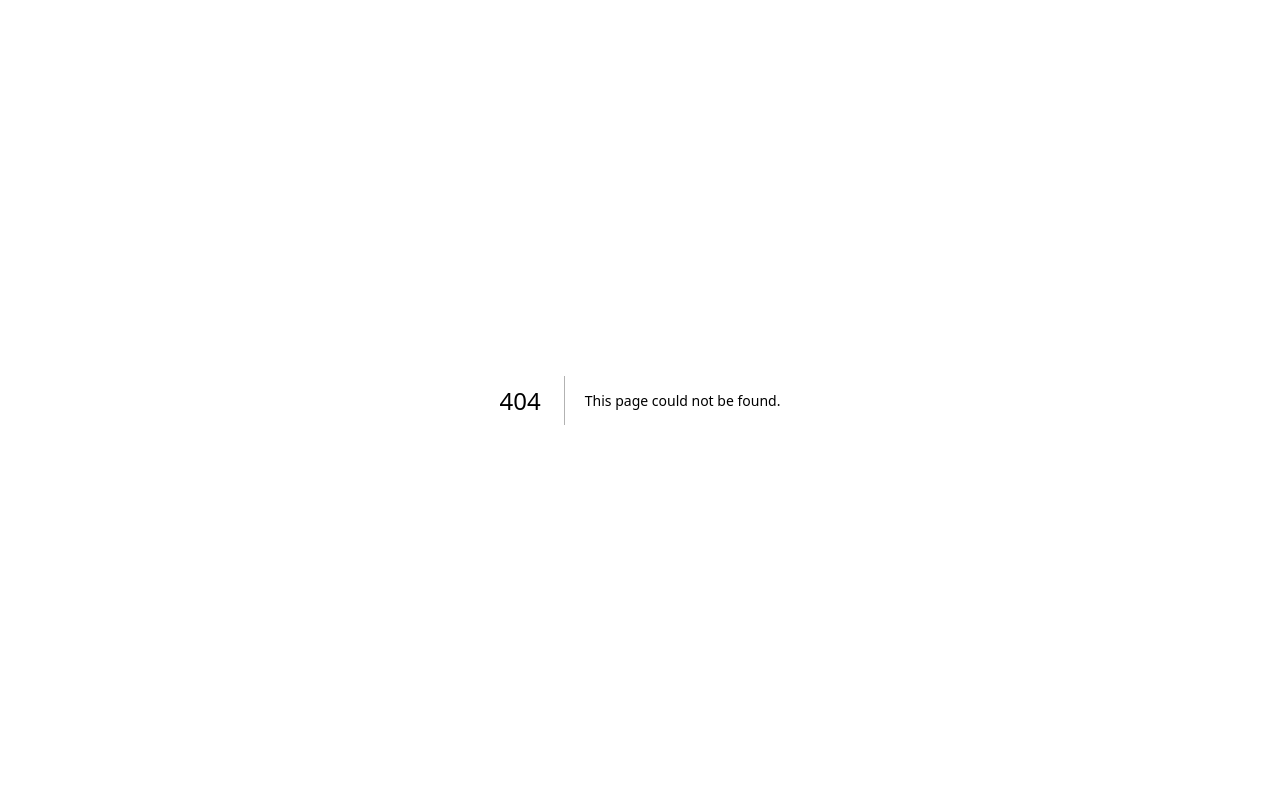
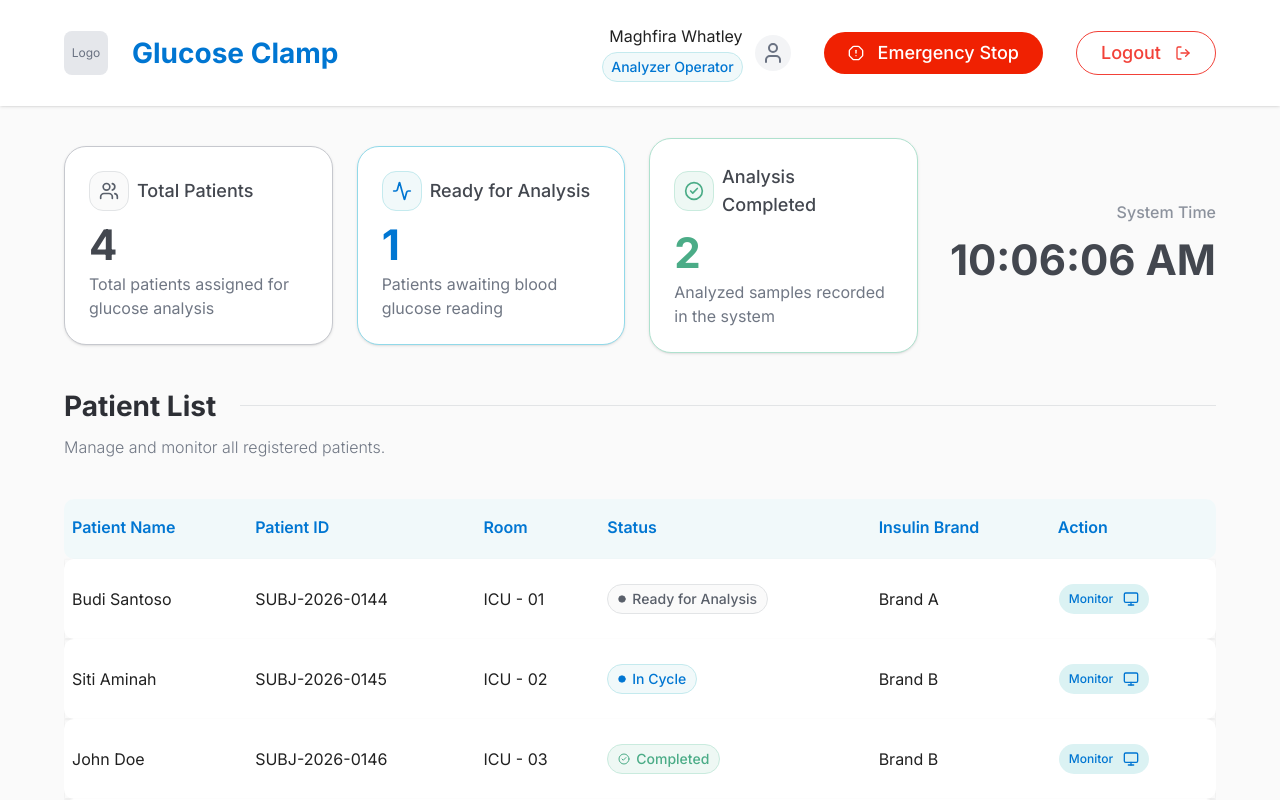
Before and after one commit to adrianeka/glucose-clamp-fe, a Next.js app: page /measurement in a window 1280 px wide. Before the commit this address had no page. Built offline with nearby package versions, Linux system fonts and the light colour scheme.

Commit message:
refactor(navbar-measurement): change page location

```diff
--- a/app/measurement/[id]/page.tsx
+++ b/app/measurement/[id]/page.tsx
@@ -1,12 +1,15 @@
-import { TopNavigation } from "@/features/measurement-list/components/TopNavigation";
+import { TopNavigation } from "@/components/ui/TopNavigation";
 import { PatientSidebar } from "@/features/measurement-detail/components/PatientSidebar";
 import { MeasurementDashboard } from "@/features/measurement-detail/components/MeasurementDashboard";
 
 export default function MeasurementDetailPage() {
+  const currentUser = {
+    role: "Analyzer Operator"
+  };
   return (
     <main className="h-screen w-full bg-[#FAFAFA] flex flex-col font-sans overflow-hidden">
       <div className="shrink-0 z-50 relative">
-        <TopNavigation />
+        <TopNavigation operatorRole={currentUser.role} />
       </div>
 
       <div className="flex w-full flex-1 overflow-hidden">
--- a/app/page.tsx
+++ b/app/measurement/page.tsx
@@ -1,12 +1,15 @@
-import { TopNavigation } from "@/features/measurement-list/components/TopNavigation";
+import { TopNavigation } from "@/components/ui/TopNavigation";
 import { DashboardStats } from "@/features/measurement-list/components/DashboardStats";
 import { PatientTable } from "@/features/measurement-list/components/PatientTable";
 
 export default function MeasurementListPage() {
+  const currentUser = {
+    role: "Analyzer Operator"
+  };
   return (
     <main className="h-screen w-full bg-[#FAFAFA] flex flex-col font-sans overflow-hidden">
       <div className="shrink-0 z-50 relative">
-        <TopNavigation />
+        <TopNavigation operatorRole={currentUser.role} />
       </div>
 
       <div className="flex-1 w-full max-w-[1728px] mx-auto flex flex-col overflow-y-auto">
--- a/features/measurement-list/components/TopNavigation.tsx
+++ b/components/ui/TopNavigation.tsx
@@ -1,7 +1,15 @@
 import { Button } from "@/components/ui/button";
 import { AlertOctagon, LogOut, User } from "lucide-react";
 
-export function TopNavigation() {
+interface TopNavigationProps {
+  operatorName?: string;
+  operatorRole?: string;
+}
+
+export function TopNavigation({
+  operatorName = "Maghfira Whatley",
+  operatorRole = "Admin",
+}: TopNavigationProps) {
   return (
     <header className="flex w-full items-center justify-between bg-white px-16 py-6 shadow-sm">
       <div className="flex items-center gap-6">
@@ -14,10 +22,10 @@ export function TopNavigation() {
       <div className="flex items-center gap-8">
         <div className="flex items-center gap-3">
           <div className="flex flex-col items-end gap-1">
-            <span className="text-base text-[#212121]">Crystin Lee</span>
+            <span className="text-base text-[#212121]">{operatorName}</span>
             <div className="flex items-center justify-center rounded-full border border-[#C4EAEE] bg-[#F1F9FA] px-2 py-1">
               <span className="text-sm font-medium text-[#0076D2]">
-                Analyzer Operator
+                {operatorRole}
               </span>
             </div>
           </div>
--- a/features/measurement-detail/components/MeasurementDashboard.tsx
+++ b/features/measurement-detail/components/MeasurementDashboard.tsx
@@ -60,7 +60,7 @@ export function MeasurementDashboard() {
       value: val,
       cycle: cycle,
       status: isRange ? "In-Range" : "Out-Range",
-      user: "Crystin Lee",
+      user: "Maghfira Whatley",
     };
 
     setLogs((prev) => [newLog, ...prev]);
--- a/features/measurement-detail/components/PatientSidebar.tsx
+++ b/features/measurement-detail/components/PatientSidebar.tsx
@@ -6,7 +6,7 @@ export function PatientSidebar() {
   return (
     <div className="flex w-[483px] flex-col gap-8 bg-white px-10 py-8 border-r border-gray-100 min-h-[calc(100vh-93px)]">
       <Button variant="ghost" asChild className="w-fit text-[#707784] hover:bg-gray-100">
-        <Link href="/">
+        <Link href="/measurement">
           <ArrowLeft className="mr-2 h-5 w-5" />
           Back
         </Link>
```
